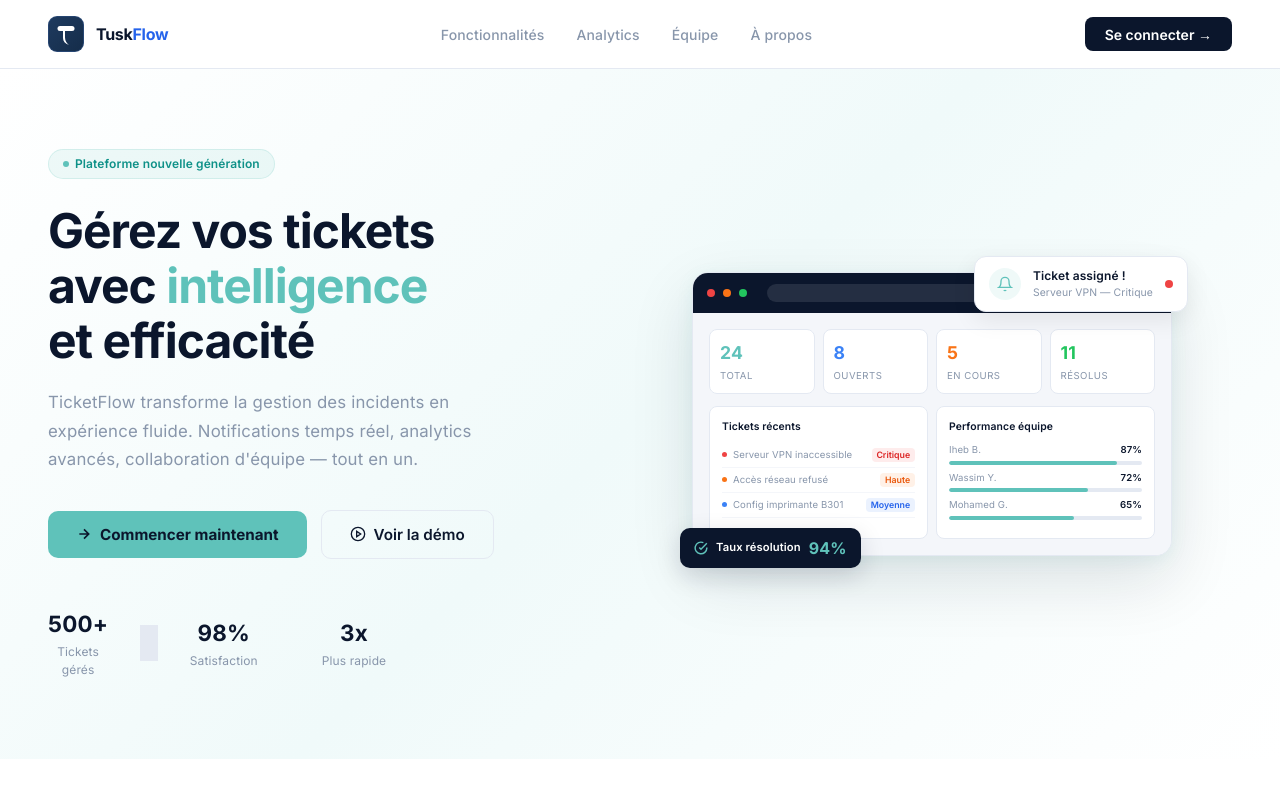
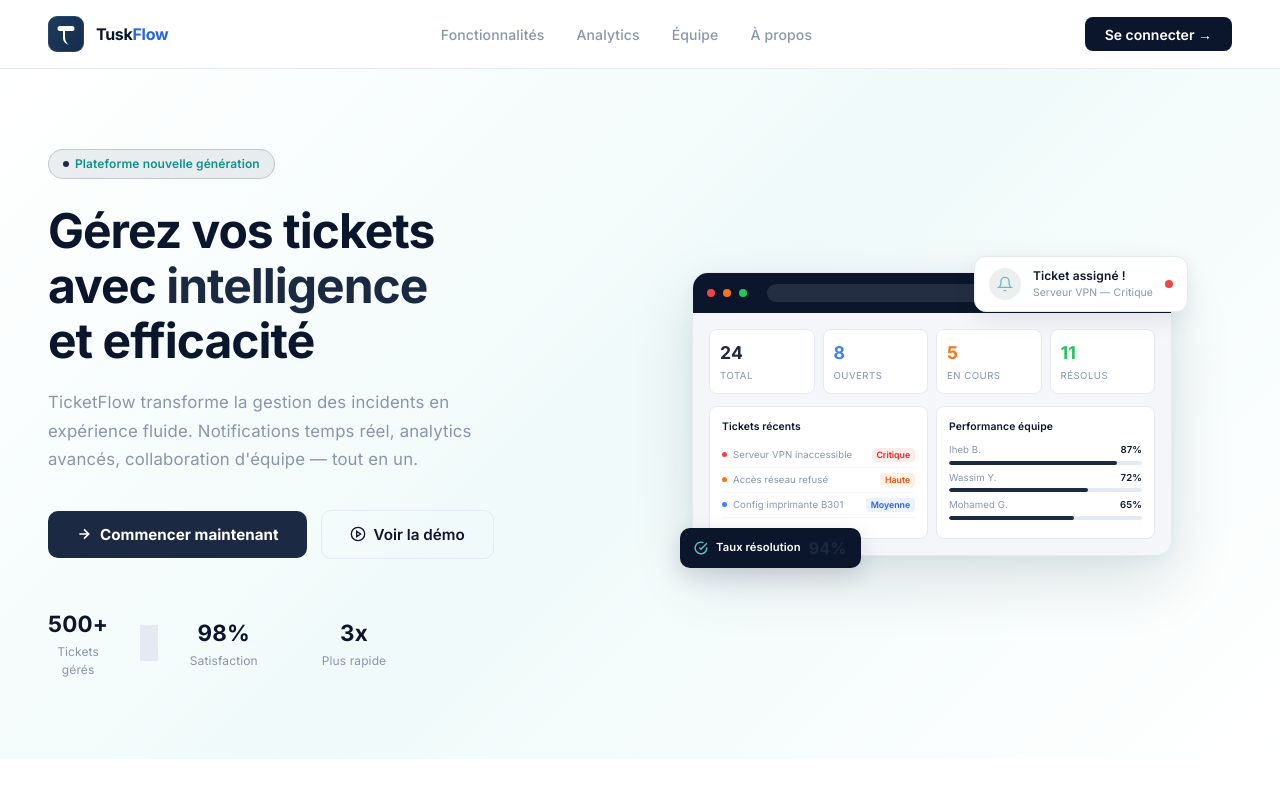
Before and after one commit to IbrahimYahyaoui/Projet-PFE, a React (Vite) app in the folder frontend/: page / in a window 1280 px wide. Shown: the top 800 px of the page. Built offline with nearby package versions, Linux system fonts and the light colour scheme; no server answers.

Commit message:
fix: white text on all filled navy/accent buttons globally

```diff
--- a/frontend/src/pages/Analytics.tsx
+++ b/frontend/src/pages/Analytics.tsx
@@ -359,7 +359,7 @@ export default function Analytics() {
             startIcon={exporting ? <CircularProgress size={16} sx={{ color: C.navy }} /> : <DownloadIcon />}
             onClick={handleExportPDF}
             disabled={exporting}
-            sx={{ fontFamily: "Inter, sans-serif", fontWeight: 600, bgcolor: C.accent, color: C.navy, borderRadius: "10px", textTransform: "none", px: 2.5, "&:hover": { bgcolor: C.accentHover } }}
+            sx={{ fontFamily: "Inter, sans-serif", fontWeight: 600, bgcolor: C.accent, color: "#fff", borderRadius: "10px", textTransform: "none", px: 2.5, "&:hover": { bgcolor: C.accentHover } }}
           >
             {exporting ? "Export..." : "Export PDF"}
           </Button>
--- a/frontend/src/pages/CompanyContext.tsx
+++ b/frontend/src/pages/CompanyContext.tsx
@@ -190,7 +190,7 @@ export default function CompanyContext() {
       <Box sx={{ display: "flex", justifyContent: "flex-end" }}>
         <Button variant="contained" onClick={handleSave} disabled={loading}
           startIcon={loading ? <CircularProgress size={16} sx={{ color: C.navy }} /> : <SaveIcon />}
-          sx={{ fontFamily: "Inter, sans-serif", fontWeight: 600, bgcolor: C.accent, color: C.navy, borderRadius: "10px", textTransform: "none", px: 4, py: 1.2, "&:hover": { bgcolor: C.accentHover }, "&.Mui-disabled": { bgcolor: C.slate, color: C.textMuted } }}>
+          sx={{ fontFamily: "Inter, sans-serif", fontWeight: 600, bgcolor: C.accent, color: "#fff", borderRadius: "10px", textTransform: "none", px: 4, py: 1.2, "&:hover": { bgcolor: C.accentHover }, "&.Mui-disabled": { bgcolor: C.slate, color: C.textMuted } }}>
           {loading ? "Saving…" : "Save to Database"}
         </Button>
       </Box>
--- a/frontend/src/pages/Home.tsx
+++ b/frontend/src/pages/Home.tsx
@@ -75,7 +75,7 @@ export const Home = () => {
           <Box sx={{ display: "flex", alignItems: "center", gap: 1.75, mb: 6 }}>
             <Box
               onClick={() => navigate("/login")}
-              sx={{ display: "flex", alignItems: "center", gap: 1, bgcolor: C.accent, color: C.navy, borderRadius: "10px", px: 3.5, py: 1.75, fontSize: "0.95rem", fontWeight: 700, cursor: "pointer", fontFamily: "Inter, sans-serif", transition: "all 0.2s", "&:hover": { bgcolor: C.accentHover, transform: "translateY(-1px)" } }}
+              sx={{ display: "flex", alignItems: "center", gap: 1, bgcolor: C.accent, color: "#fff", borderRadius: "10px", px: 3.5, py: 1.75, fontSize: "0.95rem", fontWeight: 700, cursor: "pointer", fontFamily: "Inter, sans-serif", transition: "all 0.2s", "&:hover": { bgcolor: C.accentHover, transform: "translateY(-1px)" } }}
             >
               <svg width="16" height="16" viewBox="0 0 24 24" fill="none" stroke="currentColor" strokeWidth="2.5"><path d="M5 12h14M12 5l7 7-7 7"/></svg>
               Commencer maintenant
--- a/frontend/src/pages/MyTickets.tsx
+++ b/frontend/src/pages/MyTickets.tsx
@@ -45,7 +45,7 @@ export default function MyTickets() {
           startIcon={<Add />}
           disableElevation
           onClick={() => navigate("/tickets/create")}
-          sx={{ bgcolor: C.accent, color: C.navy, textTransform: "none", borderRadius: "8px", fontWeight: 700, fontSize: 13, fontFamily: "Inter, sans-serif", boxShadow: "0 4px 12px rgba(95,194,186,0.3)", "&:hover": { bgcolor: C.accentHover } }}
+          sx={{ bgcolor: C.accent, color: "#fff", textTransform: "none", borderRadius: "8px", fontWeight: 700, fontSize: 13, fontFamily: "Inter, sans-serif", "&:hover": { bgcolor: C.accentHover } }}
         >
           Nouveau ticket
         </Button>
--- a/frontend/src/pages/TicketDetails.tsx
+++ b/frontend/src/pages/TicketDetails.tsx
@@ -419,7 +419,7 @@ export default function TicketDetails() {
                 onClick={(e) => setStatusMenuAnchor(e.currentTarget)}
                 disabled={statusUpdating}
                 endIcon={<Box component="i" className="ti ti-chevron-down" sx={{ fontSize: 13 }} />}
-                sx={{ bgcolor: C.accent, color: C.navy, borderRadius: "9px", px: 2, py: 1, fontFamily: "Inter, sans-serif", fontWeight: 600, fontSize: "13px", textTransform: "none", display: "flex", alignItems: "center", gap: 0.8, "&:hover": { bgcolor: C.accentHover } }}
+                sx={{ bgcolor: C.accent, color: "#fff", borderRadius: "9px", px: 2, py: 1, fontFamily: "Inter, sans-serif", fontWeight: 600, fontSize: "13px", textTransform: "none", display: "flex", alignItems: "center", gap: 0.8, "&:hover": { bgcolor: C.accentHover } }}
               >
                 <Box component="i" className="ti ti-refresh" sx={{ fontSize: 15 }} />
                 Changer le statut
--- a/frontend/src/theme.ts
+++ b/frontend/src/theme.ts
@@ -17,10 +17,10 @@ export const C = {
   border: "#E4E9F2",
   borderStrong: "#C8D0E0",
   divider: "#F0F4FA",
-  accent: "#5FC2BA",
-  accentHover: "#4AADA5",
-  accentLight: "rgba(95, 194, 186, 0.10)",
-  accentMid: "rgba(95, 194, 186, 0.18)",
+  accent: "#1C2942",
+  accentHover: "#0B162C",
+  accentLight: "rgba(28, 41, 66, 0.08)",
+  accentMid: "rgba(28, 41, 66, 0.15)",
   navy: "#0B162C",
   navyMid: "#1C2942",
   slate: "#3B556D",
@@ -176,7 +176,7 @@ export const PERMISSIONS: Record<UserRole, {
     canSeeKnowledgeBase: true,
     canCreateTicket: true,
     canSeeMyTickets: true,
-    canSeeAssignedTickets: true,
+    canSeeAssignedTickets: false,
     canManageUsers: true,
     canAssignTickets: true,
     canAssignToTeam: true,
```
Also changed, not shown: frontend/src/pages/Projects.tsx (+6 -6 lines), frontend/src/pages/projects/ProjectDetail.tsx (+7 -7 lines).
